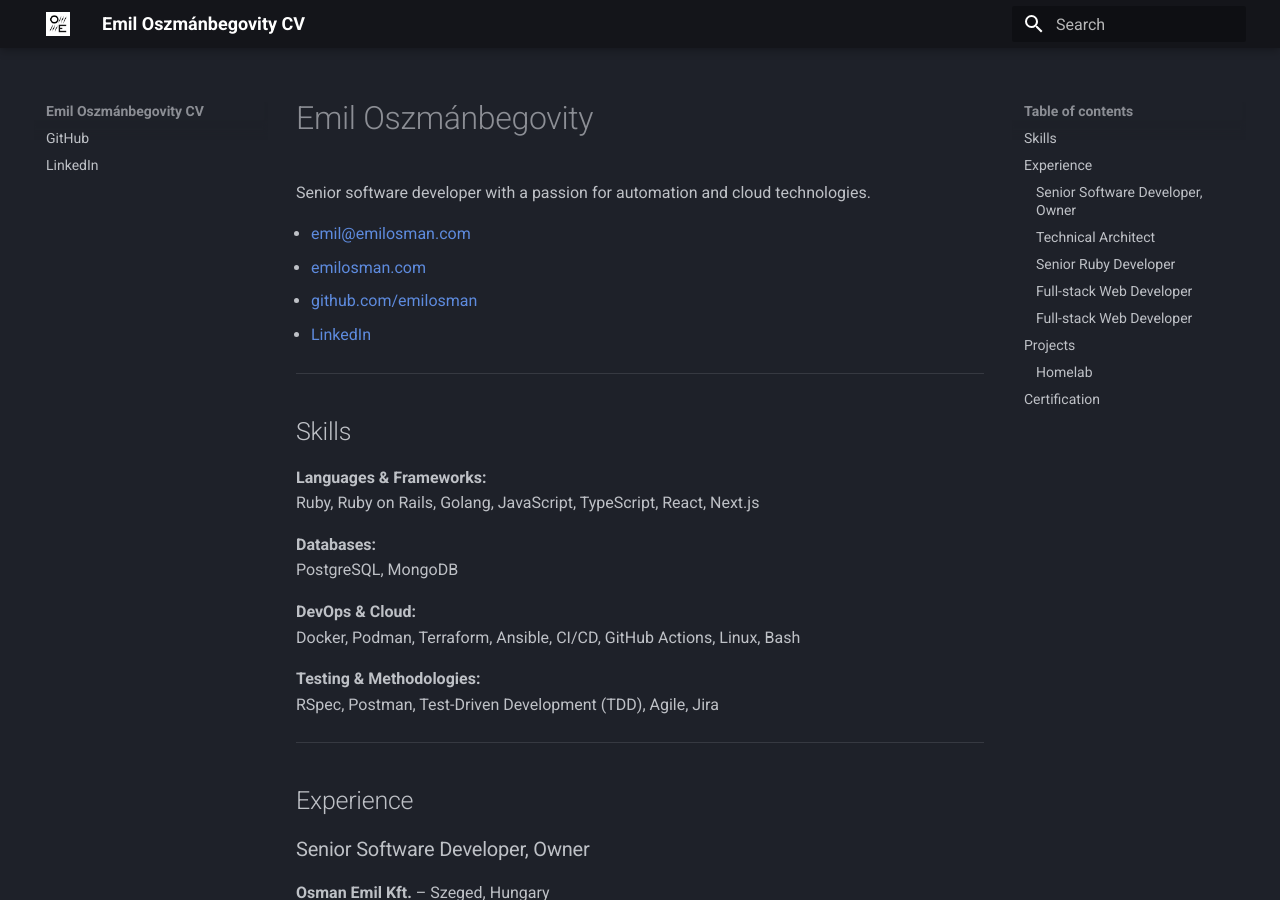
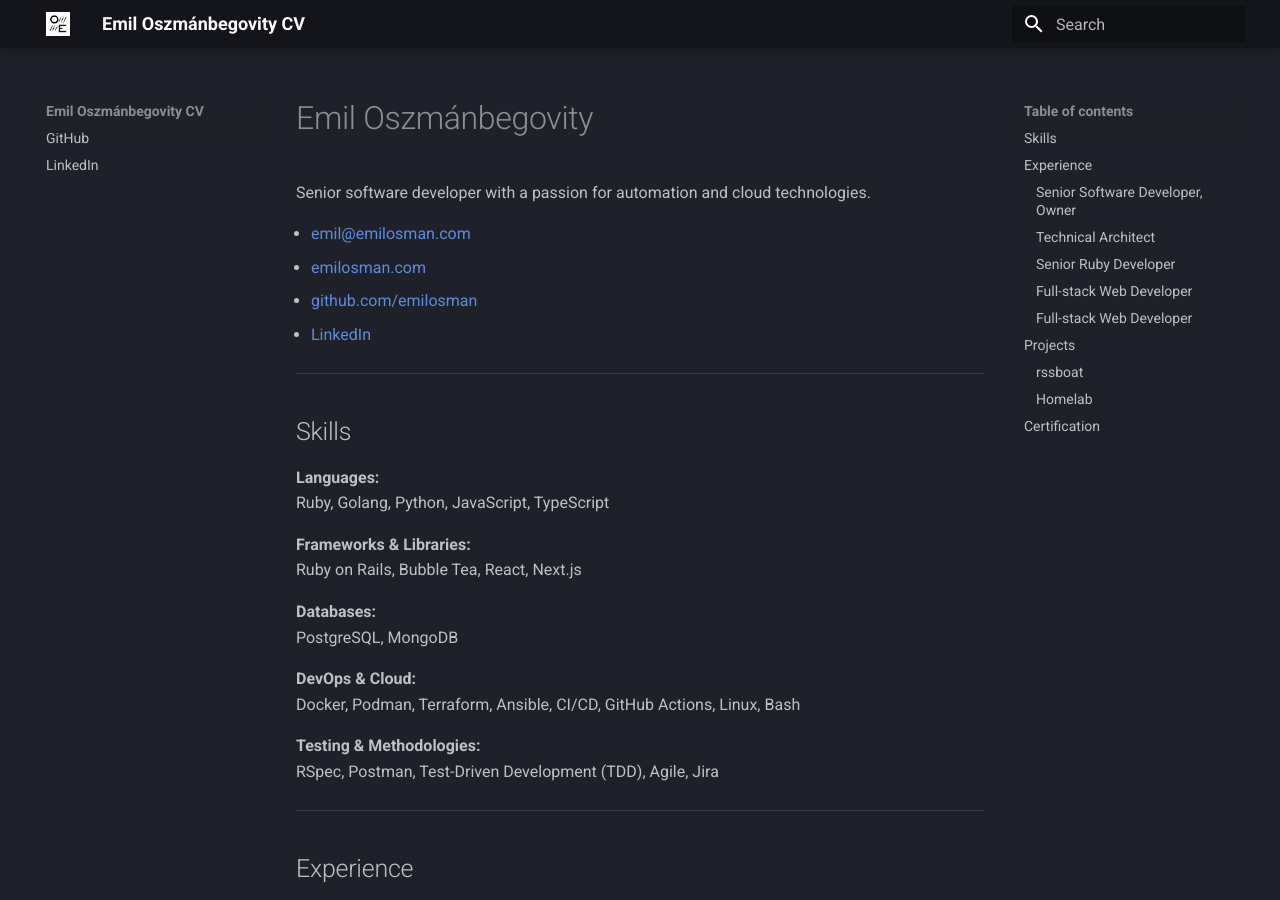
Before and after one commit to emilosman/emilosman, an MkDocs documentation site: the page built from docs/index.md, in a window 1280 px wide and 900 px high. Built offline with MkDocs 1.6.1 and Material for MkDocs 9.7.7, drawn with Linux system fonts in a browser that asks for light colours; some of the changed text lies outside the part shown.

Commit message:
Update CV

```diff
--- a/docs/index.md
+++ b/docs/index.md
@@ -10,8 +10,11 @@
 
 ## Skills
 
-__Languages & Frameworks:__
-Ruby, Ruby on Rails, Golang, JavaScript, TypeScript, React, Next.js
+__Languages:__
+Ruby, Golang, Python, JavaScript, TypeScript
+
+__Frameworks & Libraries:__
+Ruby on Rails, Bubble Tea, React, Next.js
 
 __Databases:__
 PostgreSQL, MongoDB
@@ -72,6 +75,9 @@
 
 ## Projects
 
+### [rssboat](https://github.com/emilosman/rssboat)
+- Performant RSS reader written in Go with a [Bubble Tea](https://github.com/charmbracelet/bubbletea) TUI inspired by Newsboat
+
 ### Homelab
 - Built and maintained a homelab environment, with stable uptime and rapid test deployments, by running Proxmox for virtualization and managing multiple VMs and containers
 - Implemented secure network segmentation and traffic filtering, with a reduced attack surface and controlled internal access, by configuring OPNSense as a firewall and router
@@ -81,5 +87,5 @@
 
 ## Certification
 
-- __Microsoft Certified__ – Azure Fundamentals
-- __IBM__ – Enterprise Design Thinking Practitioner
+- [__Microsoft Certified__ – Azure Fundamentals](https://learn.microsoft.com/en-us/users/emilosman/credentials/5b393ffcfcac8312)
+- [__IBM__ – Enterprise Design Thinking Practitioner](https://www.credly.com/badges/351edaee-062d-45e6-b948-f798e7c598f4)
```
